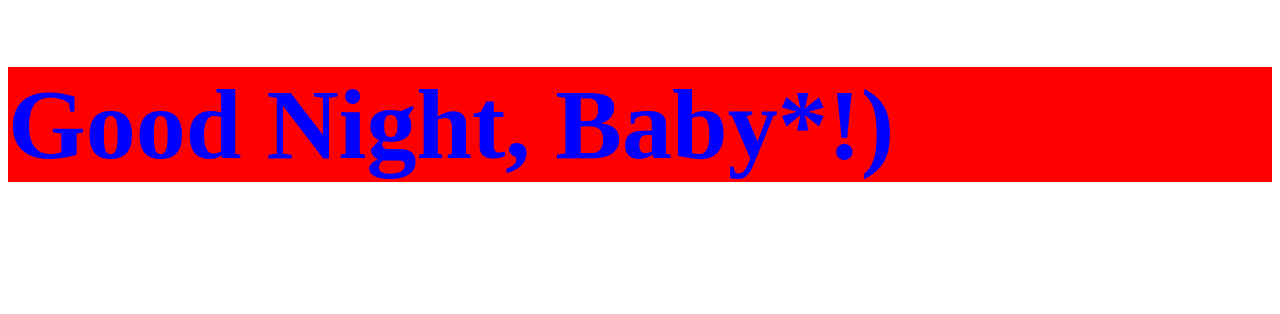
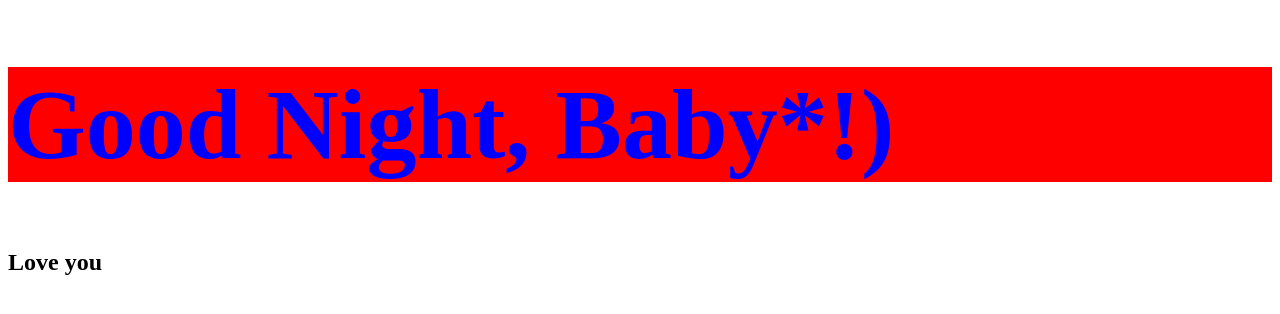
Before and after one commit to Kirill1009/Kirill1009.github.io, a plain HTML site: page index.html in a window 1280 px wide. Drawn offline with Linux system fonts and the light colour scheme.

Commit message:
add text

```diff
--- a/index.html
+++ b/index.html
@@ -5,5 +5,6 @@
 </head>
 <body>
     <h1 style=" color: blue; font-size: 100px; background-color: red;">Good Night, Baby*!)</h1>
+    <h2 style="font-family: 'Lucida Calligraphy'">Love you</h2>
 </body>
 </html>
```
